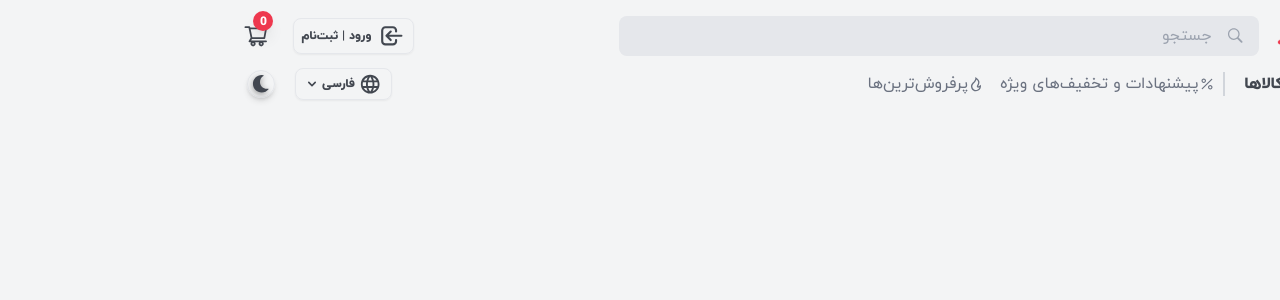
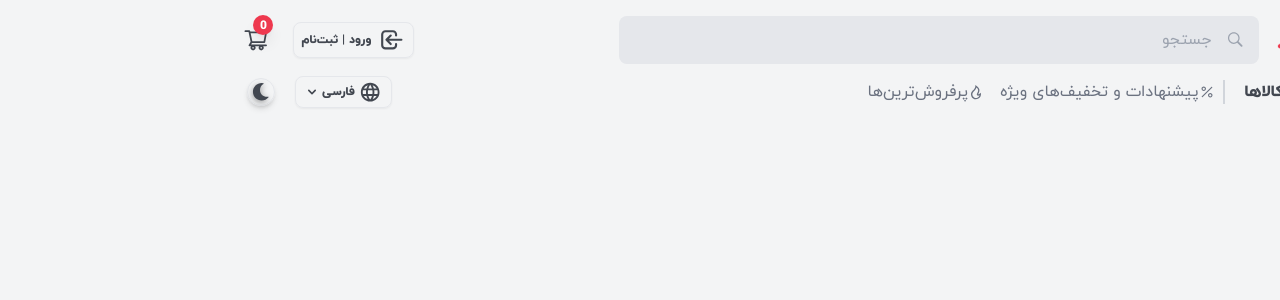
Before and after one commit to pinkishgem/react-online-shop, a Next.js app: page / in a window 1280 px wide. Shown: the top 300 px of the page. Built offline with nearby package versions, Linux system fonts and the light colour scheme.

Commit message:
style: :lipstick: change searchbar padding in md breakpoint

```diff
--- a/components/header/SearchBar.tsx
+++ b/components/header/SearchBar.tsx
@@ -9,7 +9,7 @@ const SearchBar = () => {
     <div className="max-w-[40rem] w-[70%] md:w-[90%] px-4 rounded-lg bg-gray-200 flex items-center flex-grow">
       <GoSearch style={{ color: "rgb(156 163 175)" }} />
       <input
-        className="px-4 py-2 bg-transparent outline-none w-full "
+        className="px-4 py-2 md:py-3 bg-transparent outline-none w-full "
         type="search"
         placeholder={`${t.search}`}
       />
```
